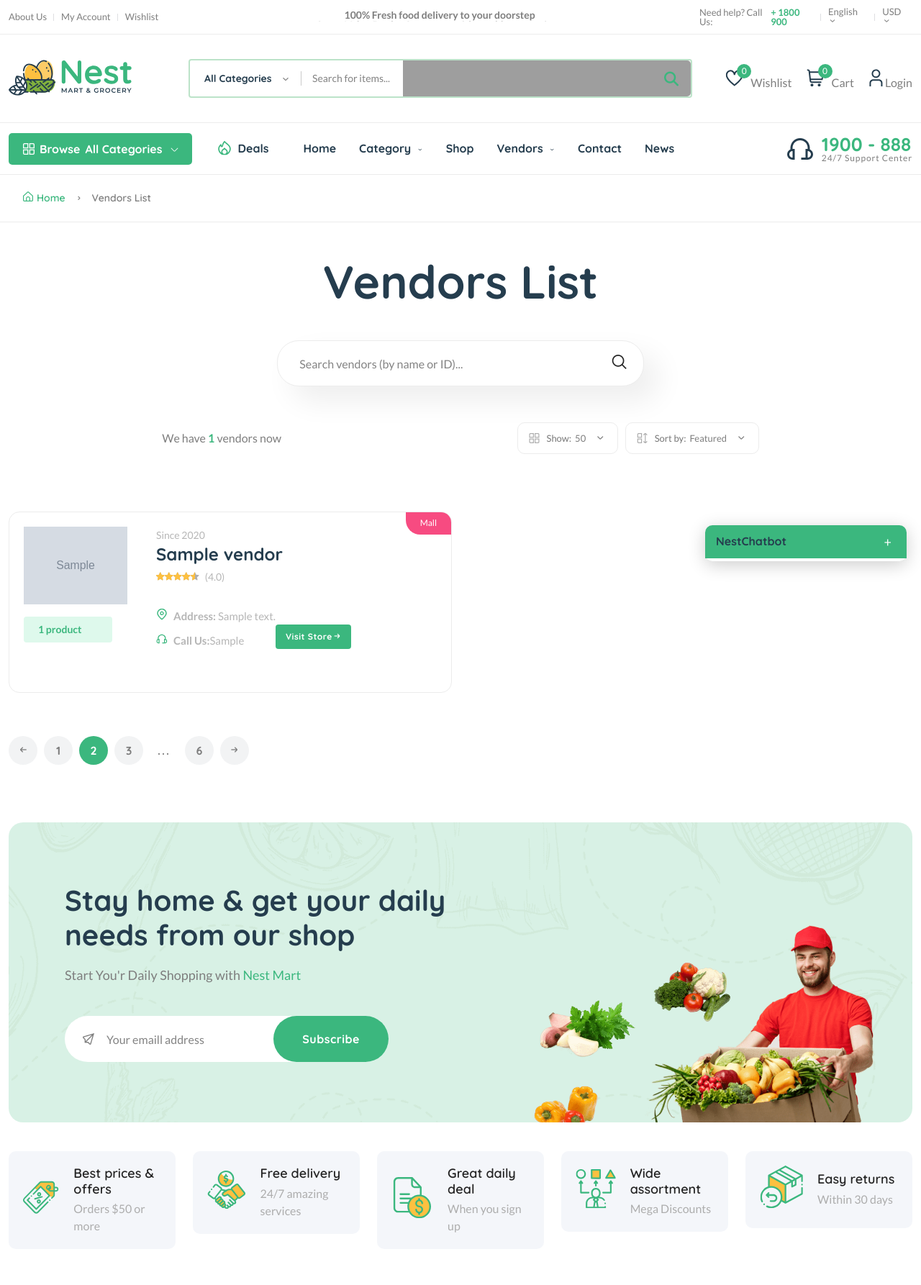
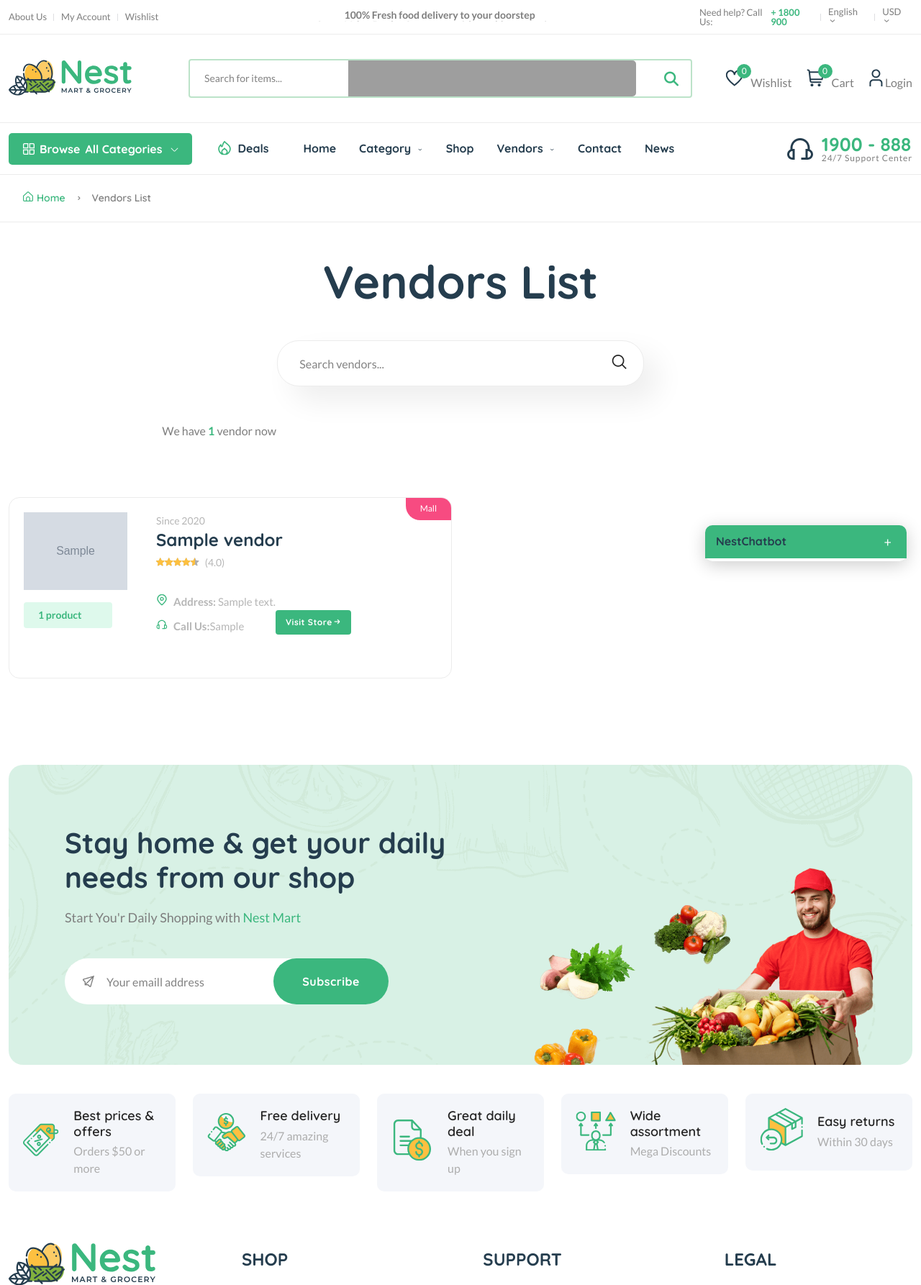
Before and after one commit to gnaht1/food-ecommerce-web, a Django app: page /vendors/ in a window 1280 px wide. Shown: the top 1786 px of the page at 72% size. Run offline with Django 5.2, Linux system fonts and the light colour scheme; tables that the repository leaves empty hold one stand-in row (values such as "Sample post"); grey boxes marked "Sample" are stand-in pictures; parts of the project's set-up code (start-up, migrations or seed data) failed here and were passed over; some libraries are stand-ins or nearby versions; grey boxes are pictures that could not be loaded.

Commit message:
fix mini bugs
vendor page +category page

```diff
--- a/core/views.py
+++ b/core/views.py
@@ -135,6 +135,11 @@ def category_product_list_view(request, cid):
 
 def vendor_list_view(request):
     vendors = Vendor.objects.all()
+
+    q = request.GET.get("q")
+    if q:
+        vendors = vendors.filter(title__icontains=q)
+
     context = {
         "vendors": vendors,
     }
--- a/templates/core/deals.html
+++ b/templates/core/deals.html
@@ -36,7 +36,7 @@
                                         </div>
                                         <div class="product-action-1">
                                             <a aria-label="Add To Wishlist" class="action-btn add-to-wishlist" href="javascript:void(0)" data-product-item="{{ p.id }}"><i class="fi-rs-heart"></i></a>
-                                            <a aria-label="Quick view" class="action-btn" data-bs-toggle="modal" data-bs-target="#quickViewModal"><i class="fi-rs-eye"></i></a>
+                                            {% comment %} <a aria-label="Quick view" class="action-btn" data-bs-toggle="modal" data-bs-target="#quickViewModal"><i class="fi-rs-eye"></i></a> {% endcomment %}
                                         </div>
                                         <div class="product-badges product-badges-position product-badges-mrg">
                                             <span class="hot">-{{p.get_percentage|floatformat:0}}%</span>
--- a/templates/core/vendor-list.html
+++ b/templates/core/vendor-list.html
@@ -18,8 +18,8 @@
                         <div class="col-lg-5 mx-auto">
                             <div class="sidebar-widget-2 widget_search mb-50">
                                 <div class="search-form">
-                                    <form action="#">
-                                        <input type="text" placeholder="Search vendors (by name or ID)..." />
+                                    <form action="{% url 'core:vendor-list' %}" method="GET">
+                                        <input type="text" name="q" value="{{ request.GET.q }}" placeholder="Search vendors..." />
                                         <button type="submit"><i class="fi-rs-search"></i></button>
                                     </form>
                                 </div>
@@ -31,48 +31,9 @@
                     <div class="col-12 col-lg-8 mx-auto">
                         <div class="shop-product-fillter">
                             <div class="totall-product">
-                                <p>We have <strong class="text-brand">{{vendors.count}}</strong> vendors{{vendors.count|pluralize}} now</p>
+                                <p>We have <strong class="text-brand">{{vendors.count}}</strong> vendor{{vendors.count|pluralize}} now</p>
                             </div>
-                            <div class="sort-by-product-area">
-                                <div class="sort-by-cover mr-10">
-                                    <div class="sort-by-product-wrap">
-                                        <div class="sort-by">
-                                            <span><i class="fi-rs-apps"></i>Show:</span>
-                                        </div>
-                                        <div class="sort-by-dropdown-wrap">
-                                            <span> 50 <i class="fi-rs-angle-small-down"></i></span>
-                                        </div>
-                                    </div>
-                                    <div class="sort-by-dropdown">
-                                        <ul>
-                                            <li><a class="active" href="#">50</a></li>
-                                            <li><a href="#">100</a></li>
-                                            <li><a href="#">150</a></li>
-                                            <li><a href="#">200</a></li>
-                                            <li><a href="#">All</a></li>
-                                        </ul>
-                                    </div>
-                                </div>
-                                <div class="sort-by-cover">
-                                    <div class="sort-by-product-wrap">
-                                        <div class="sort-by">
-                                            <span><i class="fi-rs-apps-sort"></i>Sort by:</span>
-                                        </div>
-                                        <div class="sort-by-dropdown-wrap">
-                                            <span> Featured <i class="fi-rs-angle-small-down"></i></span>
-                                        </div>
-                                    </div>
-                                    <div class="sort-by-dropdown">
-                                        <ul>
-                                            <li><a class="active" href="#">Mall</a></li>
-                                            <li><a href="#">Featured</a></li>
-                                            <li><a href="#">Preferred</a></li>
-                                            <li><a href="#">Total items</a></li>
-                                            <li><a href="#">Avg. Rating</a></li>
-                                        </ul>
-                                    </div>
-                                </div>
-                            </div>
+
                         </div>
                     </div>
                 </div>
@@ -119,7 +80,7 @@
                     </div>
                     {% endfor %}
                 </div>
-                <div class="pagination-area mt-20 mb-20">
+                {% comment %} <div class="pagination-area mt-20 mb-20">
                     <nav aria-label="Page navigation example">
                         <ul class="pagination justify-content-start">
                             <li class="page-item">
@@ -135,7 +96,7 @@
                             </li>
                         </ul>
                     </nav>
-                </div>
+                </div> {% endcomment %}
             </div>
         </div>
     </main>
--- a/templates/partials/base.html
+++ b/templates/partials/base.html
@@ -329,12 +329,12 @@
               <div class="header-right">
                 <div class="search-style-2">
                   <form action="{% url 'core:search' %}" method="GET">
-                    <select class="select-active">
+                    {% comment %} <select class="select-active">
                       <option>All Categories</option>
                       {% for c in categories %}
                       <option value="{{ c.cid }}">{{ c.title }}</option>
                       {% endfor %}
-                    </select>
+                    </select> {% endcomment %}
                     <input type="text" placeholder="Search for items..." name="q" value="{{ request.GET.q }}" />
                     <button type="submit"><i class="fas fa-search"></i></button>
                   </form>
```
Also changed, not shown: templates/core/category-product-list.html (+3 -42 lines).
